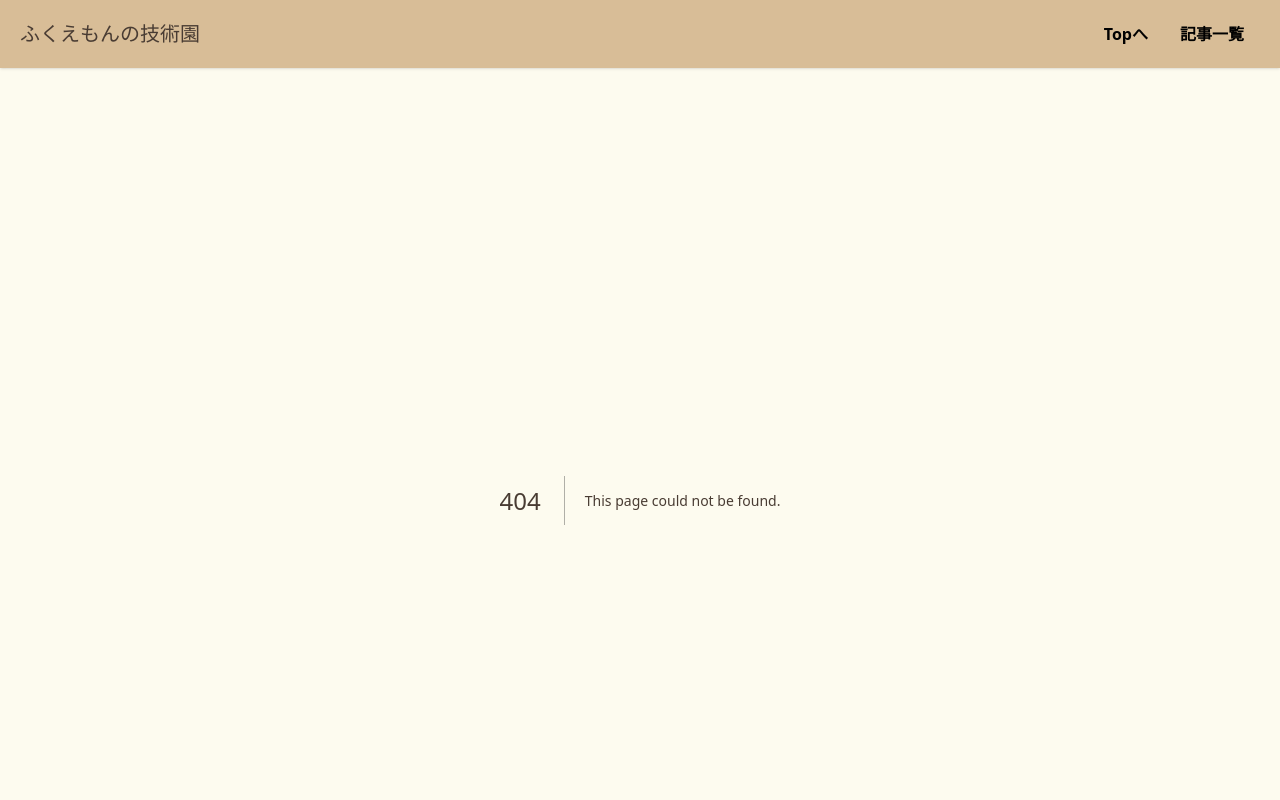
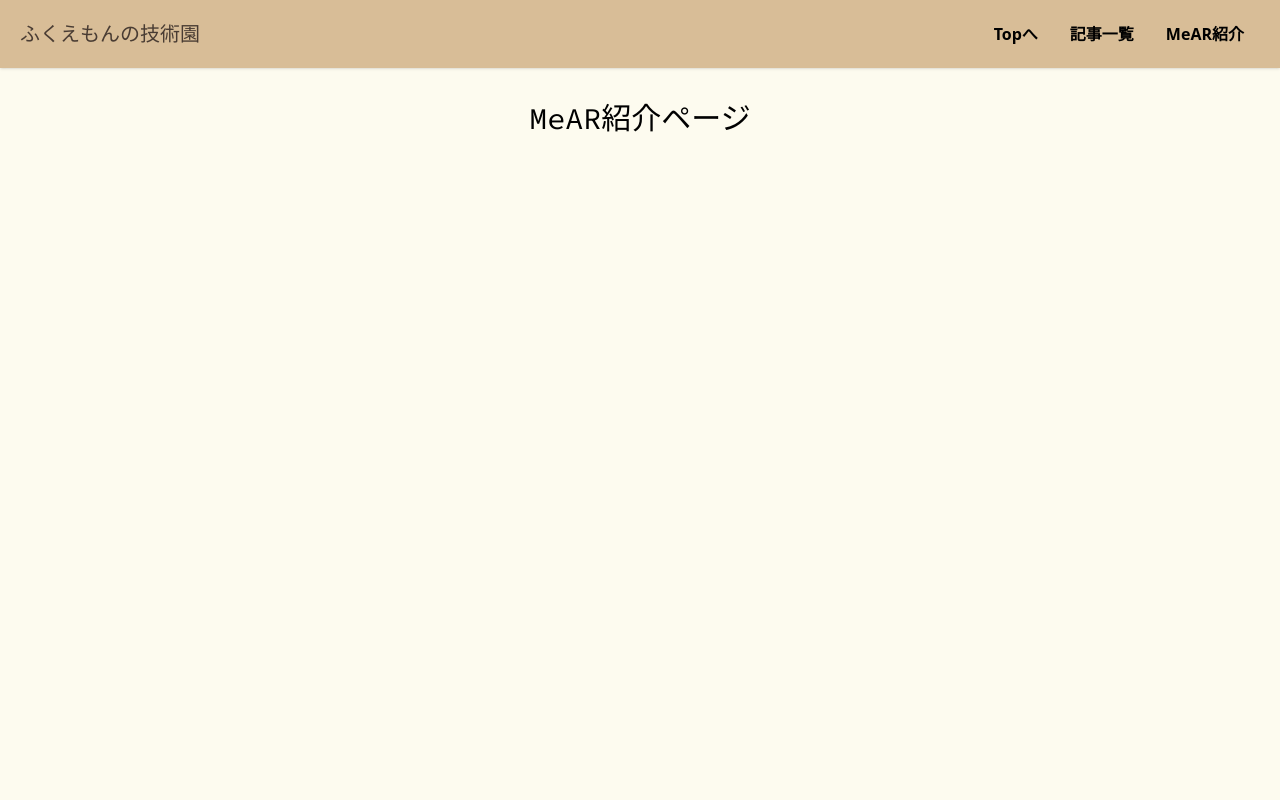
Before and after one commit to Fukuemon/MyBlog, a Next.js app: page /intro in a window 1280 px wide. Before the commit this address had no page. Shown: the top 800 px of the page. Built offline with nearby package versions, Linux system fonts and the light colour scheme.

Commit message:
✨ 💄 レイアウトの調整と紹介ページの大枠作成

```diff
--- a/src/app/components/Content/ListItem/index.tsx
+++ b/src/app/components/Content/ListItem/index.tsx
@@ -9,12 +9,16 @@ interface Props {
 
 const ContentListItem: FC<Props> = (props) => {
   return (
-    <li key={props.blog.id}>
-      <Link href={`/static/${props.blog.id}`}>
-        <div className="text-xl font-medium text-text">{props.blog.title}</div>
-      </Link>
-      <p>投稿日時：{props.time}</p>
-    </li>
+    <div className="font-burtons border p-8  ">
+      <li key={props.blog.id}>
+        <Link href={`/static/${props.blog.id}`}>
+          <div className="text-xl font-source-code-pro text-text">
+            タイトル：{props.blog.title}
+          </div>
+        </Link>
+        <p>投稿日時：{props.time}</p>
+      </li>
+    </div>
   );
 };
 
--- a/src/app/components/Mypage/Header/index.tsx
+++ b/src/app/components/Mypage/Header/index.tsx
@@ -7,7 +7,7 @@ import Link from "next/link";
 
 const Header = () => {
   return (
-    <section className="min-h-screen">
+    <section className="">
       <div className="px-8 py-8">
         <div className="text-primary text-center p-10 ">
           <h2 className="pb-4 text-5xl text-black font-burtons font-medium">
--- a/src/app/components/Navigation/index.tsx
+++ b/src/app/components/Navigation/index.tsx
@@ -22,6 +22,12 @@ const Navigation = () => {
         >
           記事一覧
         </Link>
+        <Link
+          href="/intro"
+          className="mx-4 my-6 md:my-0 font-bold hover:text-selected-text"
+        >
+          MeAR紹介
+        </Link>
       </ul>
     </nav>
   );
--- /dev/null
+++ b/src/app/intro/page.tsx
@@ -0,0 +1,9 @@
+import React from "react";
+
+export default function Introduction() {
+  return (
+    <div className="text-center text-3xl font-source-code-pro min-h-screen">
+      <h1>MeAR紹介ページ</h1>
+    </div>
+  );
+}
--- a/src/app/layout.tsx
+++ b/src/app/layout.tsx
@@ -2,7 +2,6 @@ import "./globals.css";
 import type { Metadata } from "next";
 import { Source_Code_Pro } from "next/font/google";
 import Footer from "./components/Footer";
-import Header from "./components/Mypage/Header";
 import Navigation from "./components/Navigation";
 
 const source_code_pro = Source_Code_Pro({
@@ -32,7 +31,7 @@ export default function RootLayout({
       <body className=" bg-back">
         <div className="">
           <Navigation />
-          <main className="text-text flex-1 max-w-4xl w-full mx-auto px-8 pt-8">
+          <main className="text- flex-1 max-w-4xl w-full mx-auto px-8 pt-8">
             {children}
           </main>
           <Footer />
--- a/src/app/page.tsx
+++ b/src/app/page.tsx
@@ -4,10 +4,10 @@ import Skill from "./components/Mypage/Skill";
 
 export default function Home() {
   return (
-    <main className="text-primary">
+    <div>
       <Header />
       <Introduction />
       <Skill />
-    </main>
+    </div>
   );
 }
--- a/src/app/static/page.tsx
+++ b/src/app/static/page.tsx
@@ -10,9 +10,11 @@ export default async function StaticPage() {
   }
 
   return (
-    <div>
-      <h1>記事一覧</h1>
-      <ul>
+    <div className="min-h-screen">
+      <div className="text-center text-4xl font-source-code-pro pb-10">
+        <h1>記事一覧</h1>
+      </div>
+      <ul className="flex flex-col space-y-7 ">
         {contents.map((post, index) => {
           // 投稿の情報とindexを追加
           return (
```
Also changed, not shown: src/app/components/Model/index.tsx (added).
